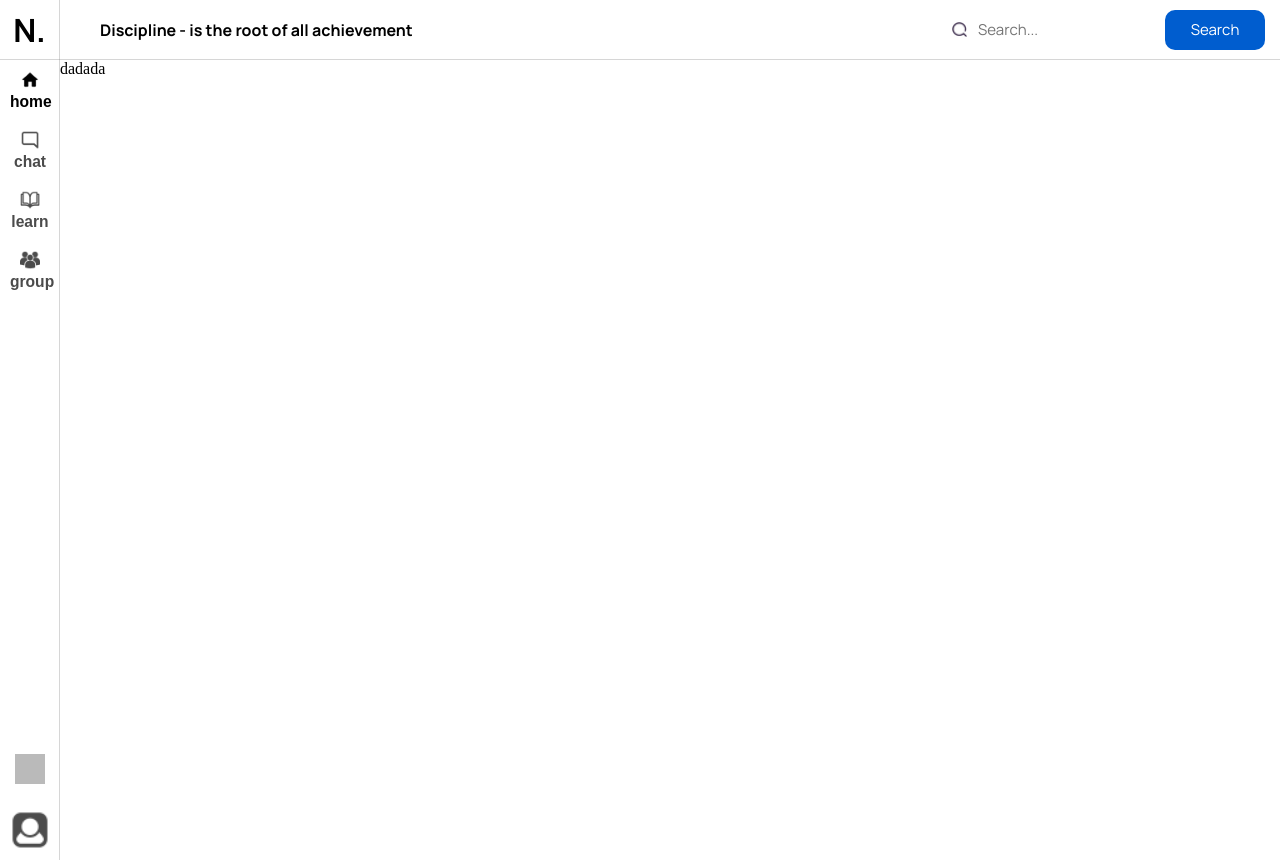
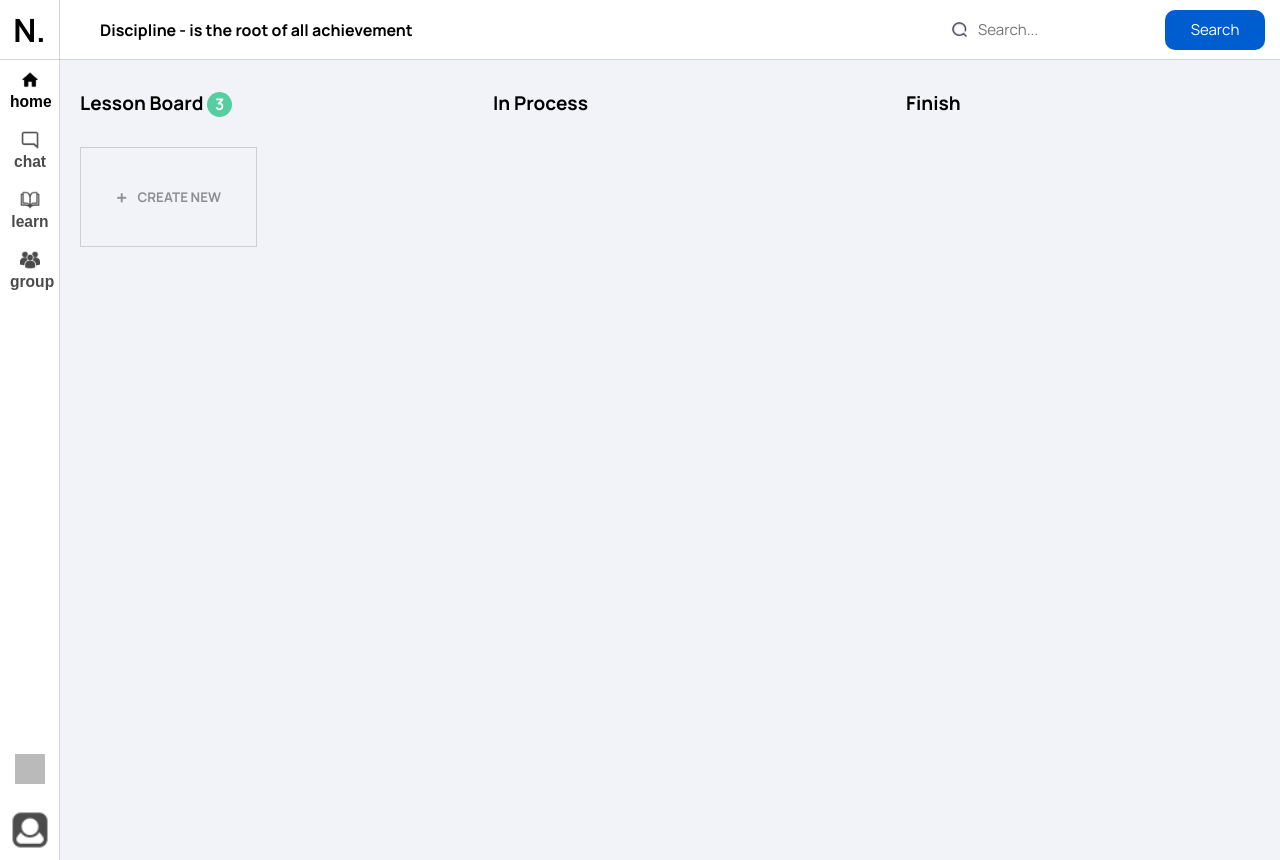
Before and after one commit to NikiShew/react-learn-todo, a React (Vite) app: page / in a window 1280 px wide. Built offline with nearby package versions, Linux system fonts and the light colour scheme; grey boxes are pictures that could not be loaded.

Commit message:
add Todos

```diff
--- a/src/App.jsx
+++ b/src/App.jsx
@@ -11,8 +11,8 @@ function App() {
     <>
       <Header />
       <div className='workSections'>
-        <Navbar/>
-        <WorkSection/>
+        <Navbar className='navbar'/>
+        <WorkSection className='workSection'/>
       </div>
     </>
   )
--- a/src/components/settingModal/SettingModal.jsx
+++ b/src/components/settingModal/SettingModal.jsx
@@ -6,6 +6,8 @@ import Checkbox from './checkbox/Checkbox';
 import './styles-light.scss';
 import './settingModal.scss';
 function SettingModal({active, setActive, children}) {
+
+
     const [activeButton, setActiveButton] = React.useState(null);
     const [selectedCheckbox, setSelectedCheckbox] = React.useState(null);
     const handleButtonClick = (buttonName) => {
--- a/src/components/work-section/WorkSection.jsx
+++ b/src/components/work-section/WorkSection.jsx
@@ -1,10 +1,63 @@
 import React, { Component } from 'react';
 import './workSections.scss';
 function WorkSection() {
+    let [todos, setTodos] = React.useState([]);
+    let [inputBlock, setInputBlock] = React.useState('inputOpacity');
+    let [value, setValue] = React.useState('');
+    let [noBtnAddTodo, setNoBtnAddTodo] = React.useState("addTodo")
+    function setOpacity() {
+        setInputBlock('input');
+        // console.log(inputBlock);
+        setNoBtnAddTodo('none');
+    }
+
+    function setV (event) {
+        setValue(event.target.value);
+        // console.log(event.target.value);
+    }
+
+    function addTodo() {
+        if(value != "") {
+            setTodos([...todos, value]);
+            setInputBlock('none');
+            setNoBtnAddTodo('addTodo');
+            // console.log(todos);
+            // console.log(value);
+            setValue('')
+        }
+    }
+
     return (
         <>
-            <div className='wordSection'>
-                dadada
+            <div className='workSection'>
+
+                    <div className="lesson_board">
+                        <h2>Lesson Board <span className='todo_length'>3</span></h2>
+                        <button onClick={setOpacity} className={noBtnAddTodo}><span>+</span> Create new</button>
+                        <div className={inputBlock}>
+                                <input type="text" value={value} onChange={setV} placeholder='drink tea....' />
+                                <button onClick={addTodo}>add</button>
+                        </div>
+                        <div className="todos">
+                            <ul>
+                                {todos.map((item, index) => (
+                                    <li className='todo' key={index}>{item}</li>
+                                ))}
+                            </ul>
+                        </div>
+                    </div>
+                    <div className="in_procces">
+                        <h2>In Process</h2>
+                        <div className="todos">
+
+                        </div>
+                    </div>
+                    <div className="finish">
+                        <h2>Finish</h2>
+                        <div className="todos">
+
+                        </div>
+                    </div>
             </div>
         </>
      );
--- a/src/components/work-section/workSections.scss
+++ b/src/components/work-section/workSections.scss
@@ -1,3 +1,132 @@
 .workSection{
     background-color: #f2f3f8;
+    padding: 20px;
+    width: 100%;
+    display: flex;
+    justify-content: space-between;
+    gap: 30px;
+
+
+
+    h2 {
+        font-family: 'Manrope', sans-serif;
+        padding-top: 10px;
+        padding-bottom: 30px;
+        font-size: 19px;
+        span {
+            width: 25px;
+            height: 25px;
+            background-color: #56CEA2;
+            display: inline-block;
+            color: white;
+            font-size: 16px;
+            text-align: center;
+            padding-top: 1px;
+            padding-bottom: 0;
+            border-radius: 50%;
+        }
+    }
+
+    div {
+        text-align: start;
+        display: inline-block;
+        width: 30%;
+    }
+
+    .addTodo {
+        width: 50%;
+        font-family: 'Manrope', sans-serif;
+        text-transform: uppercase;
+        font-weight: 600;
+        cursor: pointer;
+        border: 1px solid rgba(128, 128, 128, 0.32);
+        color: rgba(0, 0, 0, 0.417);
+        background: none;
+        display: flex;
+        gap: 10px;
+        justify-content: center;
+        align-items: center;
+        height: 100px;
+        transition: 0.3s all;
+        opacity: 1;
+        &:hover {
+            color: black;
+            border: 1px solid black;
+        }
+
+        span {
+            font-size: 20px;
+        }
+    }
+
+    .input {
+        display: flex;
+        flex-direction: column;
+        gap: 15px;
+        padding:15px;
+        width: 50% ;
+        font-family: 'Manrope', sans-serif;
+        background: none;
+        border: 1px solid rgba(128, 128, 128, 0.32);
+        height: 100px;
+
+        input {
+            height: 30px;
+            padding: 0 10px;
+            font-family: 'Manrope', sans-serif;
+            font-size: 15px;
+            background: none;
+            border: 1px solid rgba(128, 128, 128, 0.32);
+            border-radius: 5px;
+        }
+
+        button {
+            display: inline-block;
+            border-radius: 5px;
+            border: 1px solid rgba(128, 128, 128, 0.32);
+            height: 30px;
+            color: rgb(128, 124, 124);
+            font-family: 'Manrope', sans-serif;
+            background-color: inherit;
+            cursor: pointer;
+            text-transform: uppercase;
+            transition: 0.3s all ;
+            &:hover {
+                color: black;
+                border: 1px solid black;
+            }
+
+        }
+    }
+
+    .inputOpacity {
+        opacity: 0;
+    }
+
+    .todos {
+        padding-top: 30px;
+        min-width: 80%;
+        ul {
+
+
+            li{
+                border-left: 4px solid black !important;
+                border-radius: 5px;
+                width: 100%;
+                min-height: 150px;
+                list-style: none;
+                border: 1px solid rgba(128, 128, 128, 0.32);
+                padding: 20px;
+                margin-bottom: 5%;
+            }
+
+        }
+    }
 }
+
+.none {
+    position: absolute;
+    visibility: hidden;
+    opacity: 0;
+// display: none;
+}
```
